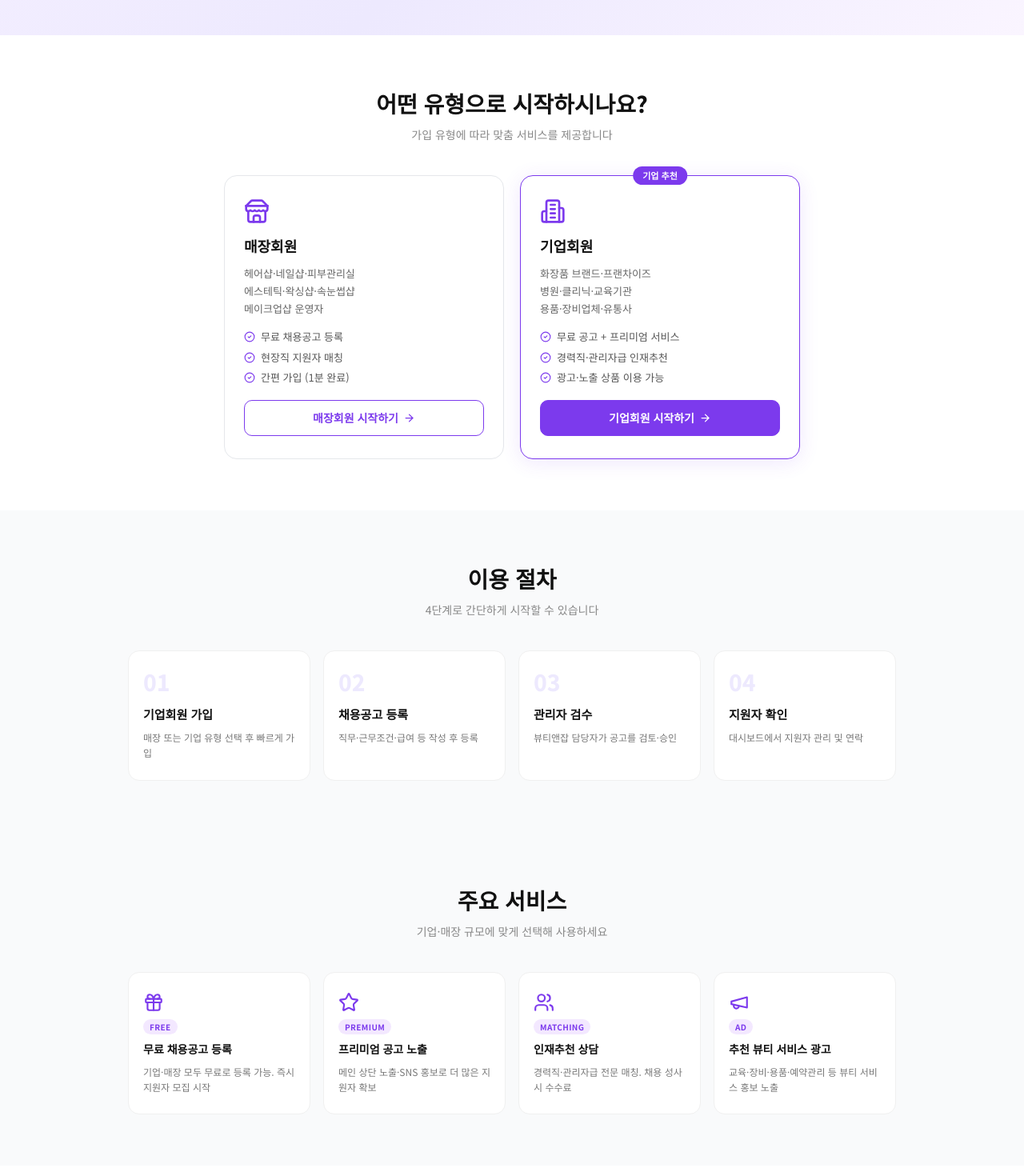
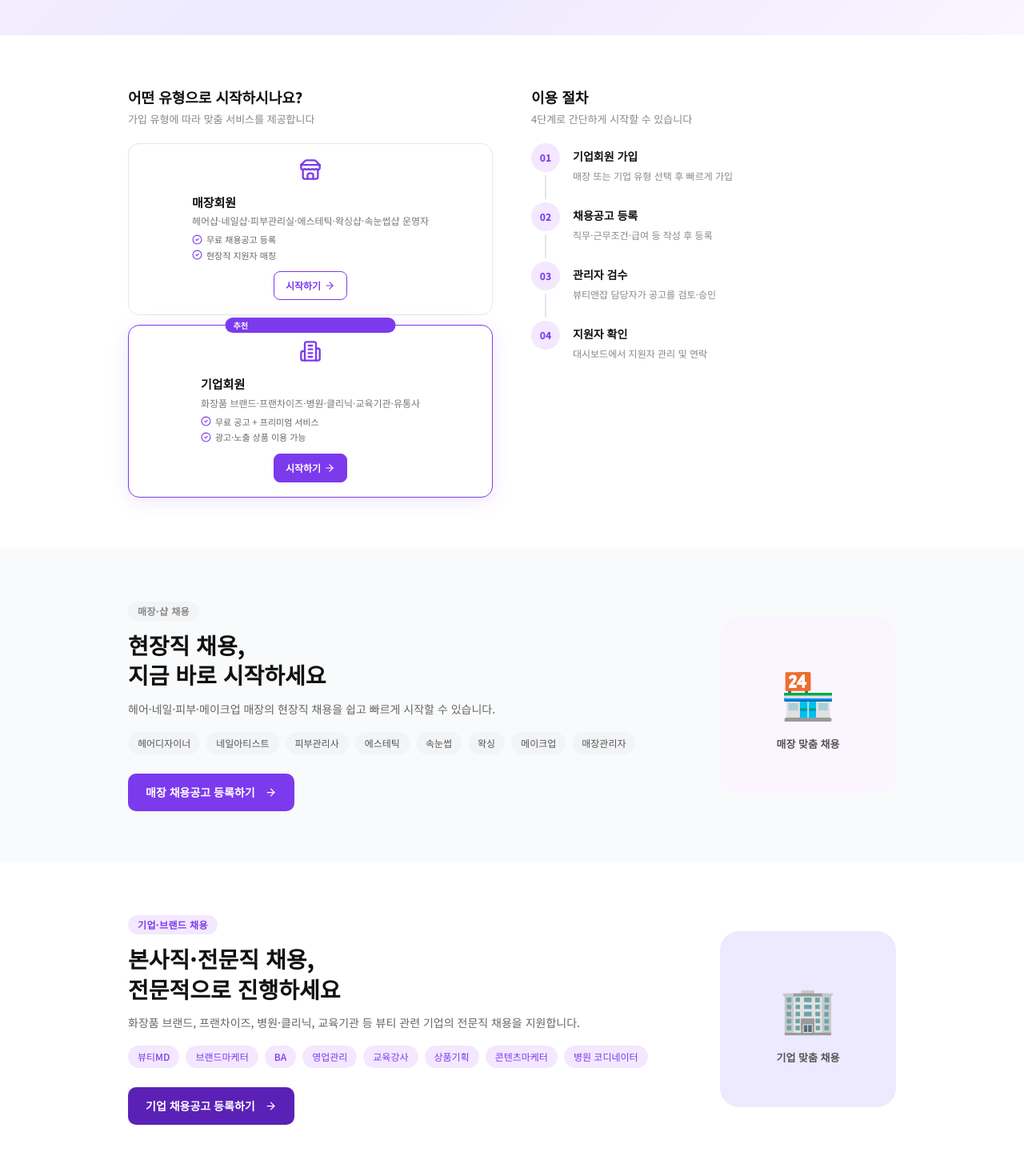
Before and after one commit to jiwone73/beauty-and-job, a Next.js app: page /company in a window 1280 px wide. Shown: the part 360-1830 px from the top of the page at 80% size. Built offline with nearby package versions, Linux system fonts and the light colour scheme; a web font is replaced by a local one.

Commit message:
feat: 회원유형+이용절차 나란히 배치, 주요서비스 제거, 모든 signup 링크 type 파라미터 확정

```diff
--- a/app/company/page.tsx
+++ b/app/company/page.tsx
@@ -2,84 +2,28 @@
 
 import { useState } from "react";
 import Link from "next/link";
-import Image from "next/image";
-import {
-  CheckCircle2, ChevronDown, ChevronUp,
-  Building2, Store, Megaphone, Users,
-  Star, Zap, Gift, ArrowRight
-} from "lucide-react";
+import { CheckCircle2, ChevronDown, ChevronUp, Building2, Store, Star, Zap, Megaphone, ArrowRight } from "lucide-react";
 
 const FAQS = [
-  {
-    q: "채용공고 등록은 무료인가요?",
-    a: "네, 기본 채용공고 등록은 완전 무료입니다. 상단 노출·프리미엄 배너 등 유료 상품은 선택 사항입니다.",
-  },
-  {
-    q: "매장도 기업회원으로 가입해야 하나요?",
-    a: "아니요. 헤어샵, 네일샵, 피부관리실 등 매장은 '매장회원'으로 가입하시면 됩니다. 가입 시 유형을 선택할 수 있습니다.",
-  },
-  {
-    q: "기업회원과 매장회원은 무엇이 다른가요?",
-    a: "매장회원은 현장직(헤어디자이너, 네일아티스트 등) 채용에 최적화되어 있고, 기업회원은 본사 사무직·전문직 채용과 프리미엄 서비스를 이용할 수 있습니다.",
-  },
-  {
-    q: "광고도 신청할 수 있나요?",
-    a: "네. 메인 AD 배너, 프리미엄 상단공고, 뷰티앤잡 Pick 등 다양한 광고 상품을 운영 중입니다. 하단 문의하기 버튼으로 연락해 주세요.",
-  },
-  {
-    q: "채용성공형 서비스도 가능한가요?",
-    a: "네. 채용 성사 시에만 수수료가 발생하는 성과형 인재 매칭 서비스도 운영 중입니다. 별도 상담 후 진행됩니다.",
-  },
-];
-
-const PRICING = [
-  { label: "무료 채용공고", price: "무료", color: "#7c3aed", highlight: true },
-  { label: "상단노출 공고", price: "5만 원~", color: "#6d28d9", highlight: false },
-  { label: "뷰티앤잡 Pick", price: "10만 원~", color: "#5b21b6", highlight: false },
-  { label: "메인 AD 배너", price: "20만 원~", color: "#4c1d95", highlight: false },
-  { label: "채용성공형 매칭", price: "별도 협의", color: "#374151", highlight: false },
-  { label: "추천 뷰티 서비스 광고", price: "별도 협의", color: "#374151", highlight: false },
-];
-
-const SERVICES = [
-  {
-    icon: <Gift size={26} />,
-    title: "무료 채용공고 등록",
-    desc: "기업·매장 모두 무료로 등록 가능. 즉시 지원자 모집 시작",
-    tag: "FREE",
-  },
-  {
-    icon: <Star size={26} />,
-    title: "프리미엄 공고 노출",
-    desc: "메인 상단 노출·SNS 홍보로 더 많은 지원자 확보",
-    tag: "PREMIUM",
-  },
-  {
-    icon: <Users size={26} />,
-    title: "인재추천 상담",
-    desc: "경력직·관리자급 전문 매칭. 채용 성사 시 수수료",
-    tag: "MATCHING",
-  },
-  {
-    icon: <Megaphone size={26} />,
-    title: "추천 뷰티 서비스 광고",
-    desc: "교육·장비·용품·예약관리 등 뷰티 서비스 홍보 노출",
-    tag: "AD",
-  },
+  { q: "채용공고 등록은 무료인가요?", a: "네, 기본 채용공고 등록은 완전 무료입니다. 상단 노출·프리미엄 배너 등 유료 상품은 선택 사항입니다." },
+  { q: "매장도 기업회원으로 가입해야 하나요?", a: "아니요. 헤어샵, 네일샵, 피부관리실 등 매장은 매장회원으로 가입하시면 됩니다. 가입 시 유형을 선택할 수 있습니다." },
+  { q: "기업회원과 매장회원은 무엇이 다른가요?", a: "매장회원은 현장직 채용에 최적화되어 있고, 기업회원은 본사 사무직·전문직 채용과 프리미엄 서비스를 이용할 수 있습니다." },
+  { q: "광고도 신청할 수 있나요?", a: "네. 메인 AD 배너, 프리미엄 상단공고, 뷰티앤잡 Pick 등 다양한 광고 상품을 운영 중입니다." },
+  { q: "채용성공형 서비스도 가능한가요?", a: "네. 채용 성사 시에만 수수료가 발생하는 성과형 인재 매칭 서비스도 운영 중입니다. 별도 상담 후 진행됩니다." },
 ];
 
 const AD_PRODUCTS = [
-  { icon: "📢", title: "메인 AD 배너", desc: "메인 상단 풀 배너. 최대 노출 효과", price: "20만 원~" },
-  { icon: "⭐", title: "뷰티앤잡 Pick", desc: "공고·브랜드 큐레이션 카드 노출", price: "10만 원~" },
-  { icon: "🔝", title: "프리미엄 상단공고", desc: "채용공고 목록 최상단 고정 노출", price: "5만 원~" },
-  { icon: "🛍️", title: "추천 뷰티 서비스", desc: "뷰티 서비스·제품 카드 광고 노출", price: "별도 협의" },
+  { icon: "📢", title: "메인 AD 배너",     desc: "메인 상단 풀 배너. 최대 노출 효과",        price: "20만 원~" },
+  { icon: "⭐", title: "뷰티앤잡 Pick",    desc: "공고·브랜드 큐레이션 카드 노출",           price: "10만 원~" },
+  { icon: "🔝", title: "프리미엄 상단공고", desc: "채용공고 목록 최상단 고정 노출",            price: "5만 원~" },
+  { icon: "🛍️", title: "추천 뷰티 서비스", desc: "뷰티 서비스·제품 카드 광고 노출",          price: "별도 협의" },
 ];
 
 const STEPS = [
-  { step: "01", title: "기업회원 가입", desc: "매장 또는 기업 유형 선택 후 빠르게 가입" },
-  { step: "02", title: "채용공고 등록", desc: "직무·근무조건·급여 등 작성 후 등록" },
-  { step: "03", title: "관리자 검수", desc: "뷰티앤잡 담당자가 공고를 검토·승인" },
-  { step: "04", title: "지원자 확인", desc: "대시보드에서 지원자 관리 및 연락" },
+  { step: "01", title: "기업회원 가입",  desc: "매장 또는 기업 유형 선택 후 빠르게 가입" },
+  { step: "02", title: "채용공고 등록",  desc: "직무·근무조건·급여 등 작성 후 등록" },
+  { step: "03", title: "관리자 검수",    desc: "뷰티앤잡 담당자가 공고를 검토·승인" },
+  { step: "04", title: "지원자 확인",    desc: "대시보드에서 지원자 관리 및 연락" },
 ];
 
 export default function CompanyPage() {
@@ -103,105 +47,90 @@ export default function CompanyPage() {
         </div>
       </section>
 
-      {/* ── 2. 회원 유형 선택 ── */}
+      {/* ── 2. 회원유형 + 이용절차 나란히 ── */}
       <section className="co-section">
         <div className="co-section-inner">
-          <h2 className="co-section-title">어떤 유형으로 시작하시나요?</h2>
-          <p className="co-section-sub">가입 유형에 따라 맞춤 서비스를 제공합니다</p>
-          <div className="co-type-grid">
+          <div className="co-combined-grid">
+
+            {/* 왼쪽: 회원 유형 카드 */}
+            <div className="co-combined-left">
+              <h2 className="co-combined-title">어떤 유형으로 시작하시나요?</h2>
+              <p className="co-combined-sub">가입 유형에 따라 맞춤 서비스를 제공합니다</p>
+
+              <div className="co-type-stack">
+                {/* 매장회원 */}
                 <div className="co-type-card">
-              <div className="co-type-icon"><Store size={32} /></div>
+                  <div className="co-type-icon"><Store size={28} /></div>
+                  <div className="co-type-body">
                     <h3 className="co-type-name">매장회원</h3>
-              <p className="co-type-desc">
-                헤어샵·네일샵·피부관리실<br />
-                에스테틱·왁싱샵·속눈썹샵<br />
-                메이크업샵 운영자
-              </p>
+                    <p className="co-type-desc">헤어샵·네일샵·피부관리실·에스테틱·왁싱샵·속눈썹샵 운영자</p>
                     <ul className="co-type-list">
-                <li><CheckCircle2 size={14} /> 무료 채용공고 등록</li>
-                <li><CheckCircle2 size={14} /> 현장직 지원자 매칭</li>
-                <li><CheckCircle2 size={14} /> 간편 가입 (1분 완료)</li>
+                      <li><CheckCircle2 size={13} /> 무료 채용공고 등록</li>
+                      <li><CheckCircle2 size={13} /> 현장직 지원자 매칭</li>
                     </ul>
+                  </div>
                   <Link href="/company/signup?type=store" className="co-type-btn">
-              매장회원 시작하기 <ArrowRight size={15} />
+                    시작하기 <ArrowRight size={14} />
                   </Link>
                 </div>
 
+                {/* 기업회원 */}
                 <div className="co-type-card featured">
-              <span className="co-type-featured-badge">기업 추천</span>
-              <div className="co-type-icon"><Building2 size={32} /></div>
+                  <span className="co-type-featured-badge">추천</span>
+                  <div className="co-type-icon"><Building2 size={28} /></div>
+                  <div className="co-type-body">
                     <h3 className="co-type-name">기업회원</h3>
-              <p className="co-type-desc">
-                화장품 브랜드·프랜차이즈<br />
-                병원·클리닉·교육기관<br />
-                용품·장비업체·유통사
-              </p>
+                    <p className="co-type-desc">화장품 브랜드·프랜차이즈·병원·클리닉·교육기관·유통사</p>
                     <ul className="co-type-list">
-                <li><CheckCircle2 size={14} /> 무료 공고 + 프리미엄 서비스</li>
-                <li><CheckCircle2 size={14} /> 경력직·관리자급 인재추천</li>
-                <li><CheckCircle2 size={14} /> 광고·노출 상품 이용 가능</li>
+                      <li><CheckCircle2 size={13} /> 무료 공고 + 프리미엄 서비스</li>
+                      <li><CheckCircle2 size={13} /> 광고·노출 상품 이용 가능</li>
                     </ul>
+                  </div>
                   <Link href="/company/signup?type=corp" className="co-type-btn primary">
-                기업회원 시작하기 <ArrowRight size={15} />
+                    시작하기 <ArrowRight size={14} />
                   </Link>
                 </div>
               </div>
             </div>
-      </section>
 
-      {/* ── 7. 이용 절차 ── */}
-      <section className="co-section gray">
-        <div className="co-section-inner">
-          <h2 className="co-section-title">이용 절차</h2>
-          <p className="co-section-sub">4단계로 간단하게 시작할 수 있습니다</p>
-          <div className="co-steps">
+            {/* 오른쪽: 이용 절차 세로 */}
+            <div className="co-combined-right">
+              <h2 className="co-combined-title">이용 절차</h2>
+              <p className="co-combined-sub">4단계로 간단하게 시작할 수 있습니다</p>
+              <div className="co-steps-vertical">
                 {STEPS.map((s, i) => (
-              <div key={i} className="co-step-item">
-                <div className="co-step-num">{s.step}</div>
-                <div className="co-step-connector" />
-                <h3 className="co-step-title">{s.title}</h3>
-                <p className="co-step-desc">{s.desc}</p>
+                  <div key={i} className="co-step-v">
+                    <div className="co-step-v-left">
+                      <div className="co-step-v-num">{s.step}</div>
+                      {i < STEPS.length - 1 && <div className="co-step-v-line" />}
+                    </div>
+                    <div className="co-step-v-content">
+                      <h3 className="co-step-v-title">{s.title}</h3>
+                      <p className="co-step-v-desc">{s.desc}</p>
+                    </div>
                   </div>
                 ))}
               </div>
             </div>
-      </section>
 
-      {/* ── 3. 주요 서비스 4종 ── */}
-      <section className="co-section gray">
-        <div className="co-section-inner">
-          <h2 className="co-section-title">주요 서비스</h2>
-          <p className="co-section-sub">기업·매장 규모에 맞게 선택해 사용하세요</p>
-          <div className="co-service-grid">
-            {SERVICES.map((s, i) => (
-              <div key={i} className="co-service-card">
-                <div className="co-service-icon">{s.icon}</div>
-                <span className="co-service-tag">{s.tag}</span>
-                <h3 className="co-service-title">{s.title}</h3>
-                <p className="co-service-desc">{s.desc}</p>
-              </div>
-            ))}
           </div>
         </div>
       </section>
 
-      {/* ── 4. 매장 채용 서비스 ── */}
-      <section className="co-section">
+      {/* ── 3. 매장·샵 채용 서비스 ── */}
+      <section className="co-section gray">
         <div className="co-section-inner co-split">
           <div className="co-split-text">
             <span className="co-label-tag">매장·샵 채용</span>
             <h2 className="co-split-title">현장직 채용,<br />지금 바로 시작하세요</h2>
-            <p className="co-split-desc">
-              헤어·네일·피부·메이크업 매장의 현장직 채용을<br />
-              쉽고 빠르게 시작할 수 있습니다.
-            </p>
+            <p className="co-split-desc">헤어·네일·피부·메이크업 매장의 현장직 채용을 쉽고 빠르게 시작할 수 있습니다.</p>
             <div className="co-tag-wrap">
               {["헤어디자이너","네일아티스트","피부관리사","에스테틱","속눈썹","왁싱","메이크업","매장관리자"].map((t) => (
                 <span key={t} className="co-job-tag">{t}</span>
               ))}
             </div>
-            <Link href="/company/signup?type=store" className="co-btn-primary" style={{marginTop: "24px", display: "inline-flex"}}>
-              매장 채용공고 등록하기 <ArrowRight size={15} style={{marginLeft: 6}} />
+            <Link href="/company/signup?type=store" className="co-btn-primary" style={{ marginTop: 24, display: "inline-flex" }}>
+              매장 채용공고 등록하기 <ArrowRight size={15} style={{ marginLeft: 6 }} />
             </Link>
           </div>
           <div className="co-split-visual store">
@@ -211,8 +140,8 @@ export default function CompanyPage() {
         </div>
       </section>
 
-      {/* ── 5. 기업·브랜드 채용 서비스 ── */}
-      <section className="co-section gray">
+      {/* ── 4. 기업·브랜드 채용 서비스 ── */}
+      <section className="co-section">
         <div className="co-section-inner co-split reverse">
           <div className="co-split-visual corp">
             <div className="co-split-emoji">🏢</div>
@@ -221,24 +150,21 @@ export default function CompanyPage() {
           <div className="co-split-text">
             <span className="co-label-tag purple">기업·브랜드 채용</span>
             <h2 className="co-split-title">본사직·전문직 채용,<br />전문적으로 진행하세요</h2>
-            <p className="co-split-desc">
-              화장품 브랜드, 프랜차이즈, 병원·클리닉, 교육기관 등<br />
-              뷰티 관련 기업의 전문직 채용을 지원합니다.
-            </p>
+            <p className="co-split-desc">화장품 브랜드, 프랜차이즈, 병원·클리닉, 교육기관 등 뷰티 관련 기업의 전문직 채용을 지원합니다.</p>
             <div className="co-tag-wrap">
               {["뷰티MD","브랜드마케터","BA","영업관리","교육강사","상품기획","콘텐츠마케터","병원 코디네이터"].map((t) => (
                 <span key={t} className="co-job-tag purple">{t}</span>
               ))}
             </div>
-            <Link href="/company/signup?type=corp" className="co-btn-primary purple" style={{marginTop: "24px", display: "inline-flex"}}>
-              기업 채용공고 등록하기 <ArrowRight size={15} style={{marginLeft: 6}} />
+            <Link href="/company/signup?type=corp" className="co-btn-primary purple" style={{ marginTop: 24, display: "inline-flex" }}>
+              기업 채용공고 등록하기 <ArrowRight size={15} style={{ marginLeft: 6 }} />
             </Link>
           </div>
         </div>
       </section>
 
-      {/* ── 6. 프리미엄 광고·노출 상품 ── */}
-      <section className="co-section">
+      {/* ── 5. 프리미엄 광고·노출 상품 ── */}
+      <section className="co-section gray">
         <div className="co-section-inner">
           <h2 className="co-section-title">프리미엄 광고·노출 상품</h2>
           <p className="co-section-sub">더 많은 지원자·고객에게 노출하고 싶다면</p>
@@ -263,15 +189,14 @@ export default function CompanyPage() {
         </div>
       </section>
 
-      {/* ── 9. FAQ ── */}
-      <section className="co-section gray">
+      {/* ── 6. FAQ ── */}
+      <section className="co-section">
         <div className="co-section-inner">
           <h2 className="co-section-title">자주 묻는 질문</h2>
           <div className="co-faq-list">
             {FAQS.map((faq, i) => (
-              <div
-                key={i}
-                className={`co-faq-item ${openFaq === i ? "open" : ""}`}
+              <div key={i}
+                className={"co-faq-item" + (openFaq === i ? " open" : "")}
                 onClick={() => setOpenFaq(openFaq === i ? null : i)}
               >
                 <div className="co-faq-q">
```
Also changed, not shown: app/globals.css. Lines whose indentation alone changed are shown as unchanged.
